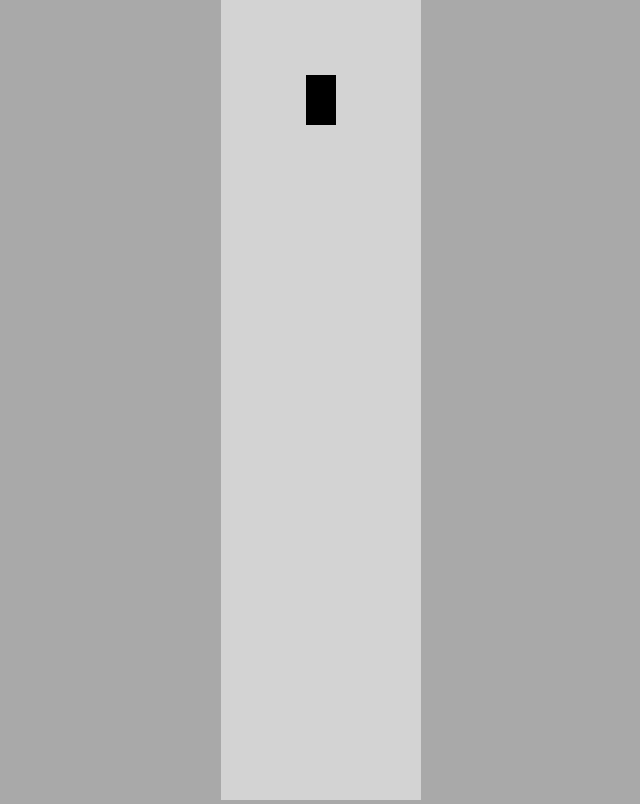
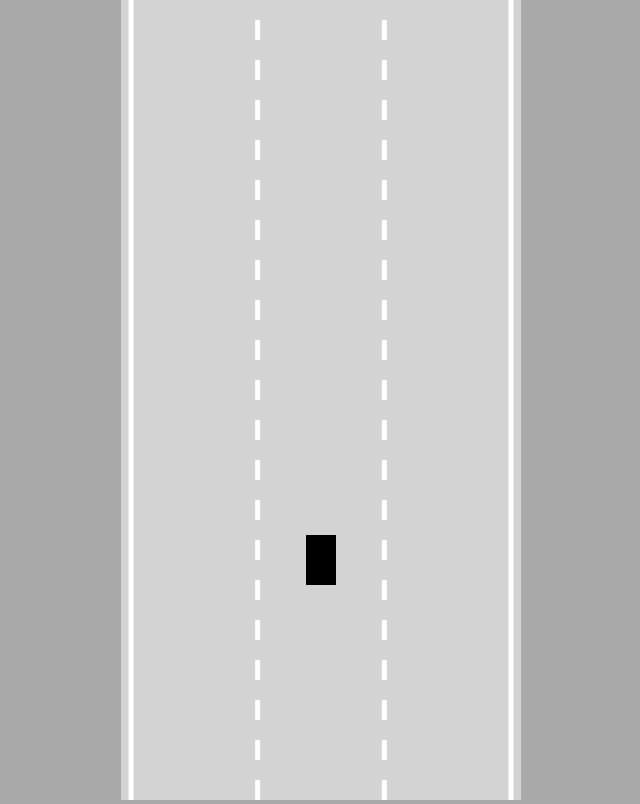
Before and after one commit to KillToTheReal/SDC, a plain HTML site: page index.html in a window 1280 px wide. Shown: the whole page, without its empty margins (319-959 px from the left). Drawn offline with Linux system fonts and the light colour scheme.

Commit message:
add road generation and camera fix on car

```diff
--- a/car.js
+++ b/car.js
@@ -15,6 +15,10 @@ class Car {
   }
 
   update() {
+    this.#move();
+  }
+
+  #move() {
     // Forward / Reverse
     if (this.controls.forward) {
       this.speed += this.acceleration;
--- a/index.html
+++ b/index.html
@@ -10,6 +10,8 @@
 <body>
 
     <canvas id="canv"></canvas>
+    <script src="utils.js"></script>
+    <script src="road.js"></script>
     <script src="controls.js"></script>
     <script src="car.js"></script>
     <script src="main.js"></script>
--- a/main.js
+++ b/main.js
@@ -1,10 +1,10 @@
 //Canvas
 const canvas = document.getElementById("canv");
-canvas.width = 200;
+canvas.width = 400;
 //Context
 const ctx = canvas.getContext("2d");
-
-const car = new Car(100, 100, 30, 50);
+const road = new Road(canvas.width / 2, canvas.width * 0.95);
+const car = new Car(road.getLaneCenter(1), 100, 30, 50);
 car.draw(ctx);
 
 animate();
@@ -13,7 +13,12 @@ function animate() {
   car.update();
   // Resizing canvas makes it clear
   canvas.height = window.innerHeight;
+  ctx.save();
+  //Fixing camera on a car
+  ctx.translate(0, -car.y + canvas.height * 0.7);
+  road.draw(ctx);
   car.draw(ctx);
+  ctx.restore();
   //Recalling animate function
   requestAnimationFrame(animate);
 }
--- /dev/null
+++ b/road.js
@@ -0,0 +1,58 @@
+class Road {
+  constructor(x, width, laneCount = 3) {
+    this.x = x;
+    this.width = width;
+    this.laneCount = laneCount;
+
+    this.left = x - width / 2;
+    this.right = x + width / 2;
+
+    const infinity = 10000000;
+
+    this.top = -infinity;
+    this.bottom = infinity;
+
+    const topLeft = { x: this.left, y: this.top };
+    const topRight = { x: this.right, y: this.top };
+    const bottomLeft = { x: this.left, y: this.bottom };
+    const bottomRight = { x: this.right, y: this.bottom };
+    this.borders = [
+      [topLeft, bottomLeft],
+      [topRight, bottomRight],
+    ];
+  }
+
+  getLaneCenter(laneIndex) {
+    const laneWidth = this.width / this.laneCount;
+    return (
+      this.left +
+      laneWidth / 2 +
+      Math.min(laneIndex, this.laneCount - 1) * laneWidth
+    );
+  }
+
+  draw(ctx) {
+    ctx.lineWidth = 5;
+    ctx.strokeStyle = "white";
+
+    for (let i = 1; i <= this.laneCount - 1; i++) {
+      //linear interpolation
+      const x = lerp(this.left, this.right, i / this.laneCount);
+      // All the lanes between leftmost and rightmost are dashed
+      ctx.setLineDash([20, 20]);
+
+      ctx.beginPath();
+      ctx.moveTo(x, this.top);
+      ctx.lineTo(x, this.bottom);
+      ctx.stroke();
+    }
+
+    ctx.setLineDash([]);
+    this.borders.forEach((border) => {
+      ctx.beginPath();
+      ctx.moveTo(border[0].x, border[0].y);
+      ctx.lineTo(border[1].x, border[1].y);
+      ctx.stroke();
+    });
+  }
+}
--- /dev/null
+++ b/utils.js
@@ -0,0 +1,4 @@
+// https://en.wikipedia.org/wiki/Linear_interpolation
+function lerp(A, B, t) {
+  return A + (B - A) * t;
+}
```
Also changed, not shown: 1 other file. Lines whose indentation alone changed are shown as unchanged.
